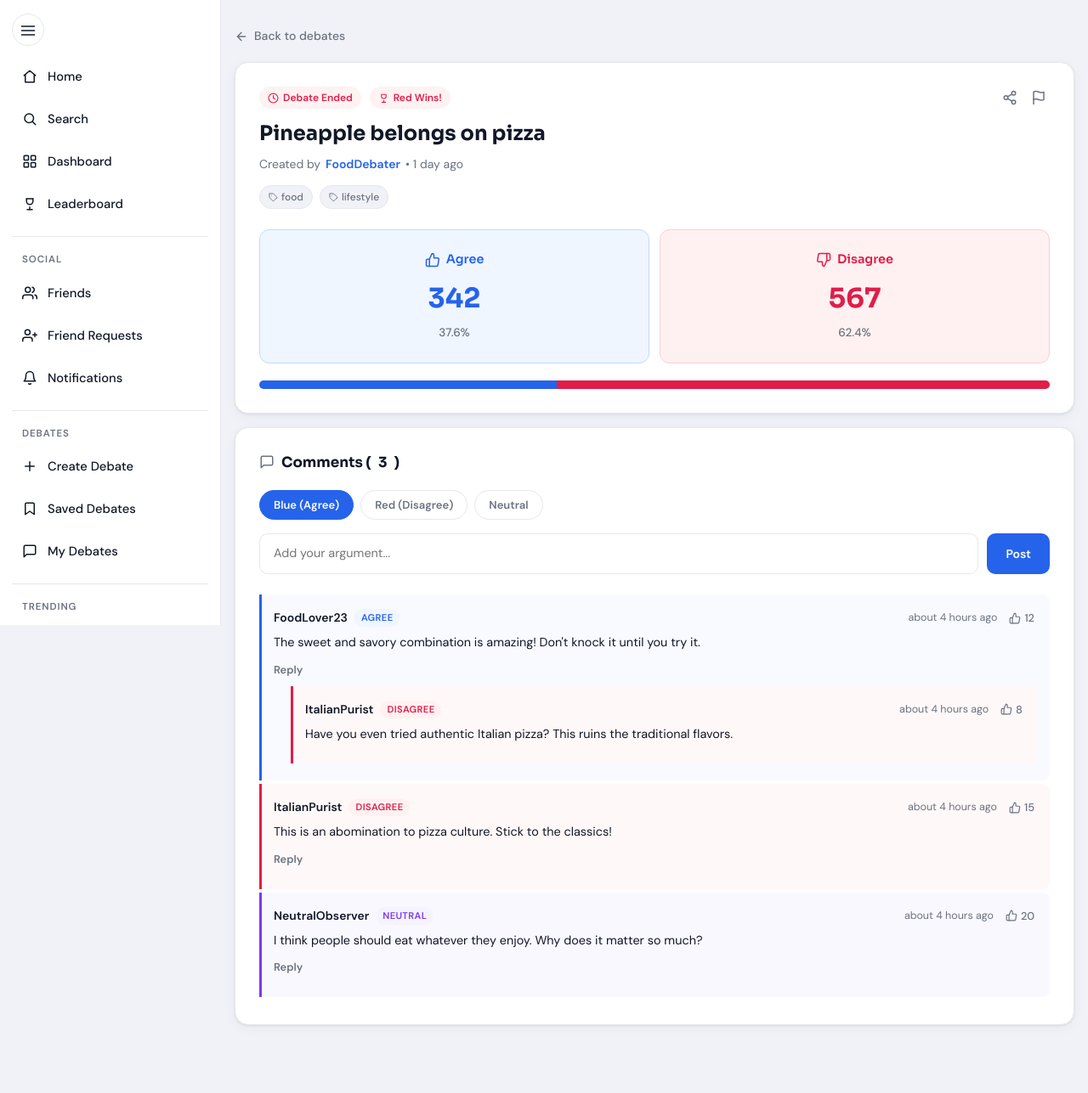
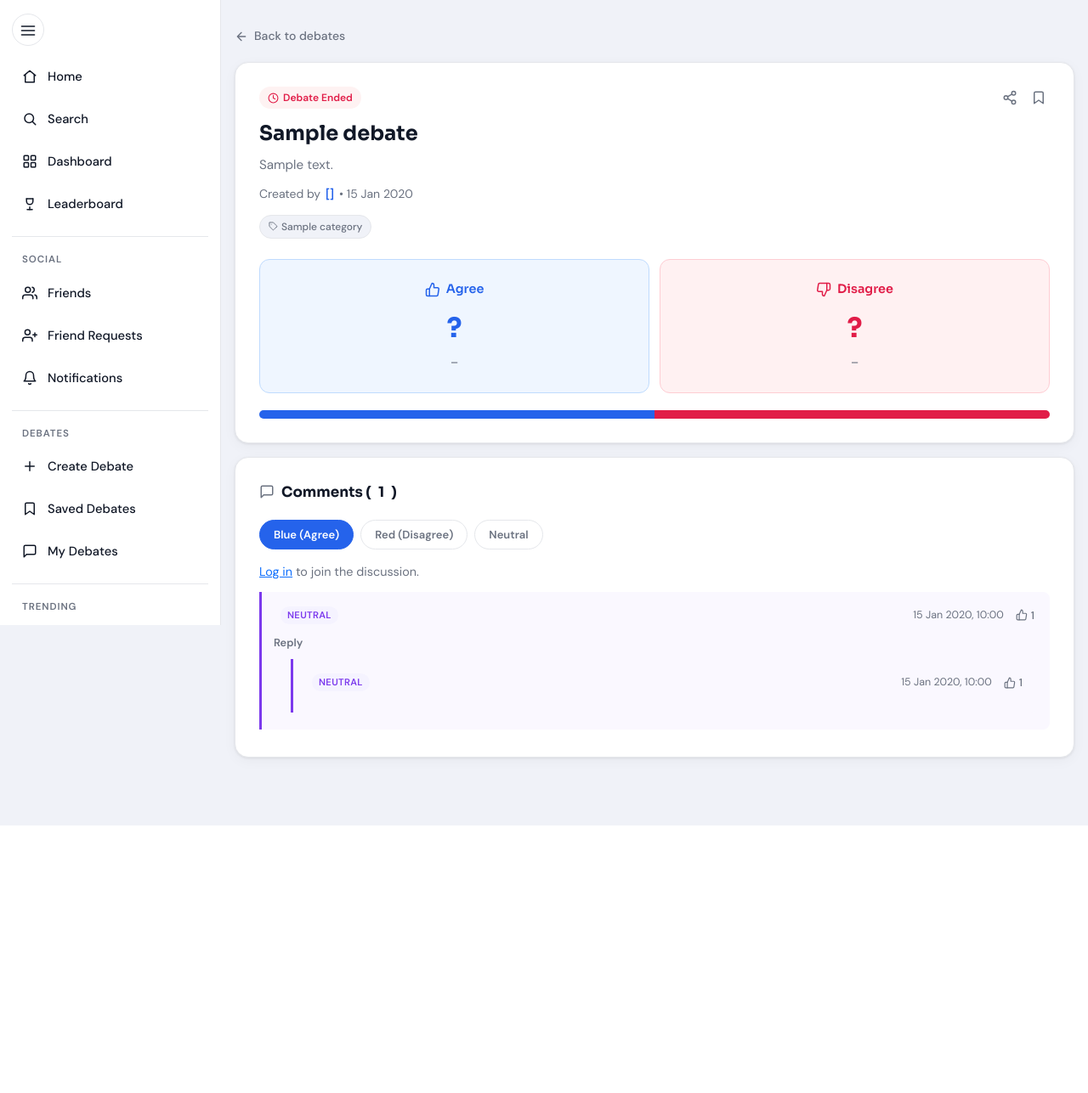
Before and after one commit to top-zizu/CITS-3403-Project, a Python web app: template templates/debate_detail.html in a window 1280 px wide. Shown: the part 64-1351 px from the top of the page at 85% size. After the commit the page ends 1036 px from the top, so only its background shows below. Run offline with Jinja, Linux system fonts and the light colour scheme; the template is opened without the code that fills it: most values are stand-ins (such as "Sample title", 1, 10 or a date in 2020).

Commit message:
feat: wire debate detail page to real data — AJAX voting, bookmarking, comments

```diff
--- a/templates/debate_detail.html
+++ b/templates/debate_detail.html
@@ -3,7 +3,8 @@
 <head>
   <meta charset="UTF-8">
   <meta name="viewport" content="width=device-width, initial-scale=1.0">
-  <title>Debate Detail</title>
+  <meta name="csrf-token" content="{{ csrf_token() }}">
+  <title>{{ debate.title }} | DebateHub</title>
   <link href="https://cdn.jsdelivr.net/npm/bootstrap@5.3.0/dist/css/bootstrap.min.css" rel="stylesheet">
   <link href="https://fonts.googleapis.com/css2?family=Sora:wght@400;600;700&family=DM+Sans:wght@400;500;600&display=swap" rel="stylesheet">
   <link rel="stylesheet" href="{{ url_for('static', filename='style.css') }}">
@@ -28,56 +29,85 @@
   <!-- Debate Card -->
   <div class="debate-card">
     <div class="debate-meta-row">
+
+      <!-- Status badge -->
+      {% if debate.is_active %}
+        <span class="status-badge status-active">
+          <svg viewBox="0 0 24 24" fill="none" stroke="currentColor" stroke-width="2" stroke-linecap="round" stroke-linejoin="round">
+            <circle cx="12" cy="12" r="10"/><polyline points="12 6 12 12 16 14"/>
+          </svg>
+          Active
+        </span>
+      {% else %}
         <span class="status-badge status-ended">
           <svg viewBox="0 0 24 24" fill="none" stroke="currentColor" stroke-width="2" stroke-linecap="round" stroke-linejoin="round">
             <circle cx="12" cy="12" r="10"/><polyline points="12 6 12 12 16 14"/>
           </svg>
           Debate Ended
         </span>
+      {% endif %}
+
+      <!-- Winner badge (only shown after debate closes) -->
+      {% if vote_data.revealed and vote_data.winner and vote_data.winner != 'draw' %}
         <span class="winner-badge">
           <svg viewBox="0 0 24 24" fill="none" stroke="currentColor" stroke-width="2" stroke-linecap="round" stroke-linejoin="round">
             <path d="M8 21h8M12 17v4M7 4h10M17 4v4a5 5 0 0 1-10 0V4"/>
           </svg>
-        Red Wins!
+          {{ vote_data.winner | capitalize }} Wins!
         </span>
+      {% elif vote_data.revealed and vote_data.winner == 'draw' %}
+        <span class="winner-badge">It's a Draw!</span>
+      {% endif %}
+
       <div class="debate-actions">
-        <button class="icon-btn" title="Share">
+        <button class="icon-btn" title="Share" onclick="navigator.clipboard.writeText(window.location.href)">
           <svg viewBox="0 0 24 24" fill="none" stroke="currentColor" stroke-width="2" stroke-linecap="round" stroke-linejoin="round">
             <circle cx="18" cy="5" r="3"/><circle cx="6" cy="12" r="3"/><circle cx="18" cy="19" r="3"/>
             <line x1="8.59" y1="13.51" x2="15.42" y2="17.49"/><line x1="15.41" y1="6.51" x2="8.59" y2="10.49"/>
           </svg>
         </button>
-        <button class="icon-btn" title="Report">
-          <svg viewBox="0 0 24 24" fill="none" stroke="currentColor" stroke-width="2" stroke-linecap="round" stroke-linejoin="round">
-            <path d="M4 15s1-1 4-1 5 2 8 2 4-1 4-1V3s-1 1-4 1-5-2-8-2-4 1-4 1z"/><line x1="4" y1="22" x2="4" y2="15"/>
+        <!-- Bookmark button -->
+        <button class="icon-btn" id="bookmark-btn" title="{{ 'Bookmarked' if is_bookmarked else 'Bookmark' }}"
+                onclick="toggleBookmark()" style="{{ 'color: var(--accent)' if is_bookmarked else '' }}">
+          <svg viewBox="0 0 24 24" fill="{{ 'currentColor' if is_bookmarked else 'none' }}" stroke="currentColor" stroke-width="2" stroke-linecap="round" stroke-linejoin="round">
+            <path d="M19 21l-7-5-7 5V5a2 2 0 0 1 2-2h10a2 2 0 0 1 2 2z"/>
           </svg>
         </button>
       </div>
     </div>
 
-    <h1 class="debate-title">Pineapple belongs on pizza</h1>
+    <h1 class="debate-title">{{ debate.title }}</h1>
+
+    {% if debate.description and debate.description != debate.title %}
+      <p class="debate-description" style="margin: 8px 0 12px; color: var(--muted); font-size: .95rem;">
+        {{ debate.description }}
+      </p>
+    {% endif %}
+
     <div class="debate-creator">
-      Created by <a href="/user/FoodDebater" class="creator-link">FoodDebater</a> &bull; 1 day ago
+      {% if debate.is_anonymous %}
+        Created by <span class="creator-link">Anonymous</span>
+      {% else %}
+        Created by <a href="/user/{{ debate.author.username }}" class="creator-link">{{ debate.author.username }}</a>
+      {% endif %}
+      &bull; {{ debate.created_at.strftime('%d %b %Y') }}
     </div>
+
     <div class="debate-tags">
       <span class="tag">
         <svg viewBox="0 0 24 24" fill="none" stroke="currentColor" stroke-width="2" stroke-linecap="round" stroke-linejoin="round">
           <path d="M20.59 13.41l-7.17 7.17a2 2 0 0 1-2.83 0L2 12V2h10l8.59 8.59a2 2 0 0 1 0 2.82z"/>
           <line x1="7" y1="7" x2="7.01" y2="7"/>
         </svg>
-        food
-      </span>
-      <span class="tag">
-        <svg viewBox="0 0 24 24" fill="none" stroke="currentColor" stroke-width="2" stroke-linecap="round" stroke-linejoin="round">
-          <path d="M20.59 13.41l-7.17 7.17a2 2 0 0 1-2.83 0L2 12V2h10l8.59 8.59a2 2 0 0 1 0 2.82z"/>
-          <line x1="7" y1="7" x2="7.01" y2="7"/>
-        </svg>
-        lifestyle
+        {{ debate.category }}
       </span>
     </div>
 
+    <!-- Vote panels -->
     <div class="vote-panels">
-      <div class="vote-panel agree" id="agree-panel" onclick="castVote('agree')">
+      <div class="vote-panel agree {{ 'voted' if user_vote and user_vote.vote_type == 'agree' else '' }}"
+           id="agree-panel"
+           onclick="castVote('agree')">
         <div class="vote-label">
           <svg viewBox="0 0 24 24" fill="none" stroke="currentColor" stroke-width="2" stroke-linecap="round" stroke-linejoin="round">
             <path d="M14 9V5a3 3 0 0 0-3-3l-4 9v11h11.28a2 2 0 0 0 2-1.7l1.38-9a2 2 0 0 0-2-2.3H14z"/>
@@ -85,10 +115,16 @@
           </svg>
           Agree
         </div>
-        <span class="vote-count" id="agree-count">342</span>
-        <span class="vote-pct" id="agree-pct">37.6%</span>
+        <span class="vote-count" id="agree-count">
+          {% if vote_data.revealed %}{{ debate.agree_votes }}{% else %}?{% endif %}
+        </span>
+        <span class="vote-pct" id="agree-pct">
+          {% if vote_data.revealed %}{{ vote_data.agree_pct }}%{% else %}–{% endif %}
+        </span>
       </div>
-      <div class="vote-panel disagree" id="disagree-panel" onclick="castVote('disagree')">
+      <div class="vote-panel disagree {{ 'voted' if user_vote and user_vote.vote_type == 'disagree' else '' }}"
+           id="disagree-panel"
+           onclick="castVote('disagree')">
         <div class="vote-label">
           <svg viewBox="0 0 24 24" fill="none" stroke="currentColor" stroke-width="2" stroke-linecap="round" stroke-linejoin="round">
             <path d="M10 15v4a3 3 0 0 0 3 3l4-9V2H5.72a2 2 0 0 0-2 1.7l-1.38 9a2 2 0 0 0 2 2.3H10z"/>
@@ -96,13 +132,18 @@
           </svg>
           Disagree
         </div>
-        <span class="vote-count" id="disagree-count">567</span>
-        <span class="vote-pct" id="disagree-pct">62.4%</span>
+        <span class="vote-count" id="disagree-count">
+          {% if vote_data.revealed %}{{ debate.disagree_votes }}{% else %}?{% endif %}
+        </span>
+        <span class="vote-pct" id="disagree-pct">
+          {% if vote_data.revealed %}{{ vote_data.disagree_pct }}%{% else %}–{% endif %}
+        </span>
       </div>
     </div>
 
     <div class="progress-track">
-      <div class="progress-blue" id="progress-blue" style="width: 37.6%"></div>
+      <div class="progress-blue" id="progress-blue"
+           style="width: {{ vote_data.agree_pct if vote_data.revealed else 50 }}%"></div>
       <div class="progress-red"></div>
     </div>
   </div>
@@ -113,7 +154,7 @@
       <svg viewBox="0 0 24 24" fill="none" stroke="currentColor" stroke-width="2" stroke-linecap="round" stroke-linejoin="round">
         <path d="M21 15a2 2 0 0 1-2 2H7l-4 4V5a2 2 0 0 1 2-2h14a2 2 0 0 1 2 2z"/>
       </svg>
-      Comments (<span id="comment-count">3</span>)
+      Comments (<span id="comment-count">{{ comments | length }}</span>)
     </div>
 
     <div class="stance-tabs">
@@ -122,89 +163,191 @@
       <button class="stance-tab neutral"     onclick="setStance('neutral', this)">Neutral</button>
     </div>
 
+    {% if current_user.is_authenticated %}
     <div class="comment-input-row">
       <input class="comment-input" id="comment-input" type="text" placeholder="Add your argument...">
       <button class="post-btn" onclick="postComment()">Post</button>
     </div>
+    {% else %}
+    <p style="margin: 12px 0; color: var(--muted); font-size: .9rem;">
+      <a href="/login">Log in</a> to join the discussion.
+    </p>
+    {% endif %}
 
     <div id="comments-list"></div>
   </div>
 </main>
 
 <script>
-  /* ── State ── */
-  let stance = 'blue';
-  let voted = null;
-  let agree = 342, disagree = 567;
+  /* ── Constants injected from Flask ── */
+  const DEBATE_ID   = {{ debate.id }};
+  const IS_ACTIVE   = {{ 'true' if debate.is_active else 'false' }};
+  const IS_REVEALED = {{ 'true' if vote_data.revealed else 'false' }};
+  const CSRF_TOKEN  = document.querySelector('meta[name="csrf-token"]').content;
 
+  /* ── Vote state ── */
+  let stance  = 'blue';
+  let voted   = {{ 'true' if user_vote else 'false' }};
+  let votedSide = {{ ('"' + user_vote.vote_type + '"') | safe if user_vote else 'null' }};
+  let agree   = {{ debate.agree_votes }};
+  let disagree = {{ debate.disagree_votes }};
+
+  /* ── Initial comments from DB ── */
   const INITIAL_COMMENTS = [
-    { id: 1, author: 'FoodLover23', stance: 'blue', time: 'about 4 hours ago', text: 'The sweet and savory combination is amazing! Don\'t knock it until you try it.', likes: 12, liked: false, replies: [
-      { id: 101, author: 'ItalianPurist', stance: 'red', time: 'about 4 hours ago', text: 'Have you even tried authentic Italian pizza? This ruins the traditional flavors.', likes: 8, liked: false }
-    ]},
-    { id: 2, author: 'ItalianPurist', stance: 'red', time: 'about 4 hours ago', text: 'This is an abomination to pizza culture. Stick to the classics!', likes: 15, liked: false, replies: [] },
-    { id: 3, author: 'NeutralObserver', stance: 'neutral', time: 'about 4 hours ago', text: 'I think people should eat whatever they enjoy. Why does it matter so much?', likes: 20, liked: false, replies: [] },
+    {% for c in comments %}
+    {
+      id: {{ c.id }},
+      author: {{ c.author.username | tojson }},
+      stance: 'neutral',
+      time: {{ c.created_at.strftime('%d %b %Y, %H:%M') | tojson }},
+      text: {{ c.content | tojson }},
+      likes: {{ c.likes | length }},
+      liked: false,
+      replies: [
+        {% for r in c.replies %}
+        {
+          id: {{ r.id }},
+          author: {{ r.author.username | tojson }},
+          stance: 'neutral',
+          time: {{ r.created_at.strftime('%d %b %Y, %H:%M') | tojson }},
+          text: {{ r.content | tojson }},
+          likes: {{ r.likes | length }},
+          liked: false,
+        },
+        {% endfor %}
+      ]
+    },
+    {% endfor %}
   ];
 
   let comments = JSON.parse(JSON.stringify(INITIAL_COMMENTS));
-  let nextId = 10;
+  let nextId   = Date.now();
 
-  /* ── Stance ── */
+  /* ── Stance tabs ── */
   function setStance(s, btn) {
     stance = s;
     document.querySelectorAll('.stance-tab').forEach(t => t.classList.remove('active'));
     btn.classList.add('active');
   }
 
-  /* ── Vote ── */
+  /* ── Vote — calls Flask AJAX ── */
   function castVote(side) {
-    if (voted === side) {
-      side === 'agree' ? agree-- : disagree--;
-      voted = null;
-    } else {
-      if (voted) voted === 'agree' ? agree-- : disagree--;
-      side === 'agree' ? agree++ : disagree++;
-      voted = side;
-    }
-    updateVoteUI();
+    if (!IS_ACTIVE) { alert('This debate has closed — voting is no longer allowed.'); return; }
+    if (voted)      { alert('You have already voted on this debate.'); return; }
+
+    fetch(`/debates/${DEBATE_ID}/vote`, {
+      method: 'POST',
+      headers: {
+        'Content-Type': 'application/x-www-form-urlencoded',
+        'X-CSRFToken': CSRF_TOKEN,
+      },
+      body: `vote_type=${side}`,
+    })
+    .then(r => r.json())
+    .then(data => {
+      if (data.error) { alert(data.error); return; }
+      voted     = true;
+      votedSide = side;
+      if (side === 'agree') agree++;
+      else disagree++;
+      document.getElementById('agree-panel').classList.toggle('voted', side === 'agree');
+      document.getElementById('disagree-panel').classList.toggle('voted', side === 'disagree');
+    })
+    .catch(() => alert('Something went wrong. Please try again.'));
   }
 
-  function updateVoteUI() {
-    const total = agree + disagree;
-    const ap = ((agree / total) * 100).toFixed(1);
-    const dp = (100 - ap).toFixed(1);
-    document.getElementById('agree-count').textContent = agree.toLocaleString();
-    document.getElementById('disagree-count').textContent = disagree.toLocaleString();
-    document.getElementById('agree-pct').textContent = ap + '%';
-    document.getElementById('disagree-pct').textContent = dp + '%';
-    document.getElementById('progress-blue').style.width = ap + '%';
-    document.getElementById('agree-panel').classList.toggle('voted', voted === 'agree');
-    document.getElementById('disagree-panel').classList.toggle('voted', voted === 'disagree');
+  /* ── Bookmark — calls Flask AJAX ── */
+  function toggleBookmark() {
+    fetch(`/debates/${DEBATE_ID}/bookmark`, {
+      method: 'POST',
+      headers: { 'X-CSRFToken': CSRF_TOKEN },
+    })
+    .then(r => r.json())
+    .then(data => {
+      const btn = document.getElementById('bookmark-btn');
+      const svg = btn.querySelector('svg');
+      if (data.bookmarked) {
+        svg.setAttribute('fill', 'currentColor');
+        btn.style.color = 'var(--accent)';
+        btn.title = 'Bookmarked';
+      } else {
+        svg.setAttribute('fill', 'none');
+        btn.style.color = '';
+        btn.title = 'Bookmark';
+      }
+    })
+    .catch(() => alert('Something went wrong.'));
   }
 
-  /* ── Post Comment ── */
+  /* ── Post comment — calls Flask AJAX ── */
   function postComment() {
     const input = document.getElementById('comment-input');
-    const text = input.value.trim();
+    const text  = input.value.trim();
     if (!text) return;
-    const comment = { id: nextId++, author: 'You', stance, time: 'just now', text, likes: 0, liked: false, replies: [] };
-    comments.unshift(comment);
+
+    fetch(`/debates/${DEBATE_ID}/comments`, {
+      method: 'POST',
+      headers: {
+        'Content-Type': 'application/x-www-form-urlencoded',
+        'X-CSRFToken': CSRF_TOKEN,
+      },
+      body: `content=${encodeURIComponent(text)}`,
+    })
+    .then(r => r.json())
+    .then(data => {
+      if (data.error) { alert(data.error); return; }
+      comments.unshift({
+        id: data.comment_id,
+        author: data.username,
+        stance,
+        time: data.created_at,
+        text: data.content,
+        likes: 0,
+        liked: false,
+        replies: [],
+      });
       input.value = '';
       renderComments();
+    })
+    .catch(() => alert('Something went wrong.'));
   }
 
-  /* ── Post Reply ── */
+  /* ── Post reply — calls Flask AJAX ── */
   function postReply(commentId) {
     const input = document.getElementById('reply-input-' + commentId);
-    const text = input.value.trim();
+    const text  = input.value.trim();
     if (!text) return;
-    const comment = comments.find(c => c.id === commentId);
-    if (!comment) return;
-    comment.replies.push({ id: nextId++, author: 'You', stance, time: 'just now', text, likes: 0, liked: false });
+
+    fetch(`/comments/${commentId}/reply`, {
+      method: 'POST',
+      headers: {
+        'Content-Type': 'application/x-www-form-urlencoded',
+        'X-CSRFToken': CSRF_TOKEN,
+      },
+      body: `content=${encodeURIComponent(text)}`,
+    })
+    .then(r => r.json())
+    .then(data => {
+      if (data.error) { alert(data.error); return; }
+      const parent = comments.find(c => c.id === commentId);
+      if (parent) {
+        parent.replies.push({
+          id: data.comment_id,
+          author: data.username,
+          stance,
+          time: data.created_at,
+          text: data.content,
+          likes: 0,
+          liked: false,
+        });
+      }
       input.value = '';
       renderComments();
+    })
+    .catch(() => alert('Something went wrong.'));
   }
 
-  /* ── Toggle Reply Box ── */
+  /* ── Toggle reply box ── */
   function toggleReply(commentId) {
     const wrap = document.getElementById('reply-wrap-' + commentId);
     wrap.classList.toggle('open');
@@ -223,16 +366,20 @@
       item = comments.find(c => c.id === id);
     }
     if (!item) return;
-    item.liked = !item.liked;
+    item.liked  = !item.liked;
     item.likes += item.liked ? 1 : -1;
+
+    fetch(`/comments/${id}/like`, {
+      method: 'POST',
+      headers: { 'X-CSRFToken': CSRF_TOKEN },
+    }).catch(() => {});
+
     renderComments();
   }
 
-  /* ── Render ── */
+  /* ── Render helpers ── */
   function stanceLabel(s) {
-    if (s === 'blue') return 'Agree';
-    if (s === 'red') return 'Disagree';
-    return 'Neutral';
+    return s === 'blue' ? 'Agree' : s === 'red' ? 'Disagree' : 'Neutral';
   }
 
   function buildComment(c, isReply = false, parentId = null) {
@@ -243,8 +390,12 @@
           <span class="stance-pill ${c.stance}">${stanceLabel(c.stance)}</span>
           <span class="comment-time">
             ${c.time}
-            <button class="like-btn ${c.liked ? 'liked' : ''}" onclick="toggleLike(${c.id}, ${isReply}, ${parentId})">
-              <svg viewBox="0 0 24 24" fill="${c.liked ? 'currentColor' : 'none'}" stroke="currentColor" stroke-width="2" stroke-linecap="round" stroke-linejoin="round">
+            <button class="like-btn ${c.liked ? 'liked' : ''}"
+                    onclick="toggleLike(${c.id}, ${isReply}, ${parentId})">
+              <svg viewBox="0 0 24 24"
+                   fill="${c.liked ? 'currentColor' : 'none'}"
+                   stroke="currentColor" stroke-width="2"
+                   stroke-linecap="round" stroke-linejoin="round">
                 <path d="M14 9V5a3 3 0 0 0-3-3l-4 9v11h11.28a2 2 0 0 0 2-1.7l1.38-9a2 2 0 0 0-2-2.3H14z"/>
                 <path d="M7 22H4a2 2 0 0 1-2-2v-7a2 2 0 0 1 2-2h3"/>
               </svg>
@@ -256,7 +407,8 @@
         ${!isReply ? `<button class="reply-btn" onclick="toggleReply(${c.id})">Reply</button>` : ''}
         ${!isReply ? `
           <div class="reply-input-wrap" id="reply-wrap-${c.id}">
-            <input class="reply-input" id="reply-input-${c.id}" type="text" placeholder="Write a reply...">
+            <input class="reply-input" id="reply-input-${c.id}"
+                   type="text" placeholder="Write a reply...">
             <button class="reply-post-btn" onclick="postReply(${c.id})">Reply</button>
           </div>
           <div class="replies">
@@ -268,8 +420,8 @@
   }
 
   function renderComments() {
-    const list = document.getElementById('comments-list');
-    list.innerHTML = comments.map(c => buildComment(c)).join('');
+    document.getElementById('comments-list').innerHTML =
+      comments.map(c => buildComment(c)).join('');
     document.getElementById('comment-count').textContent = comments.length;
   }
 
```
Lines whose indentation alone changed are shown as unchanged.
